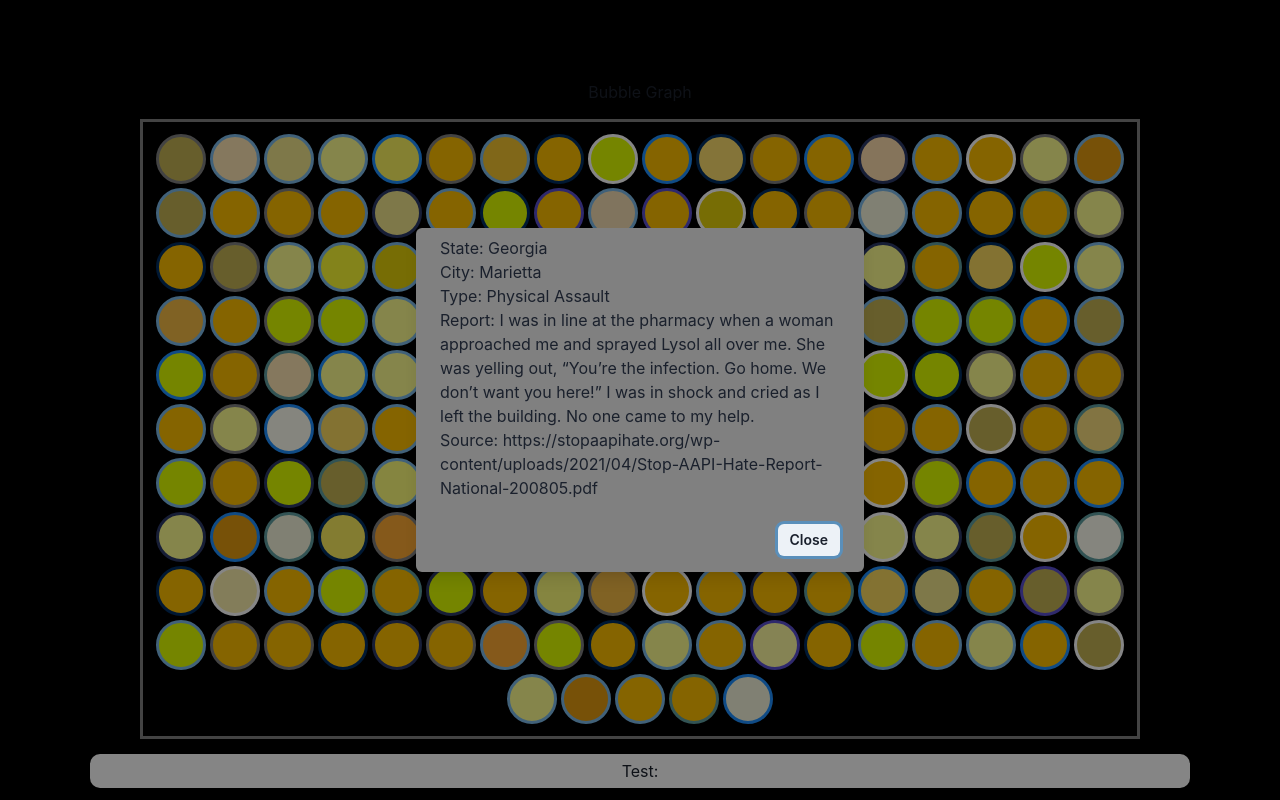
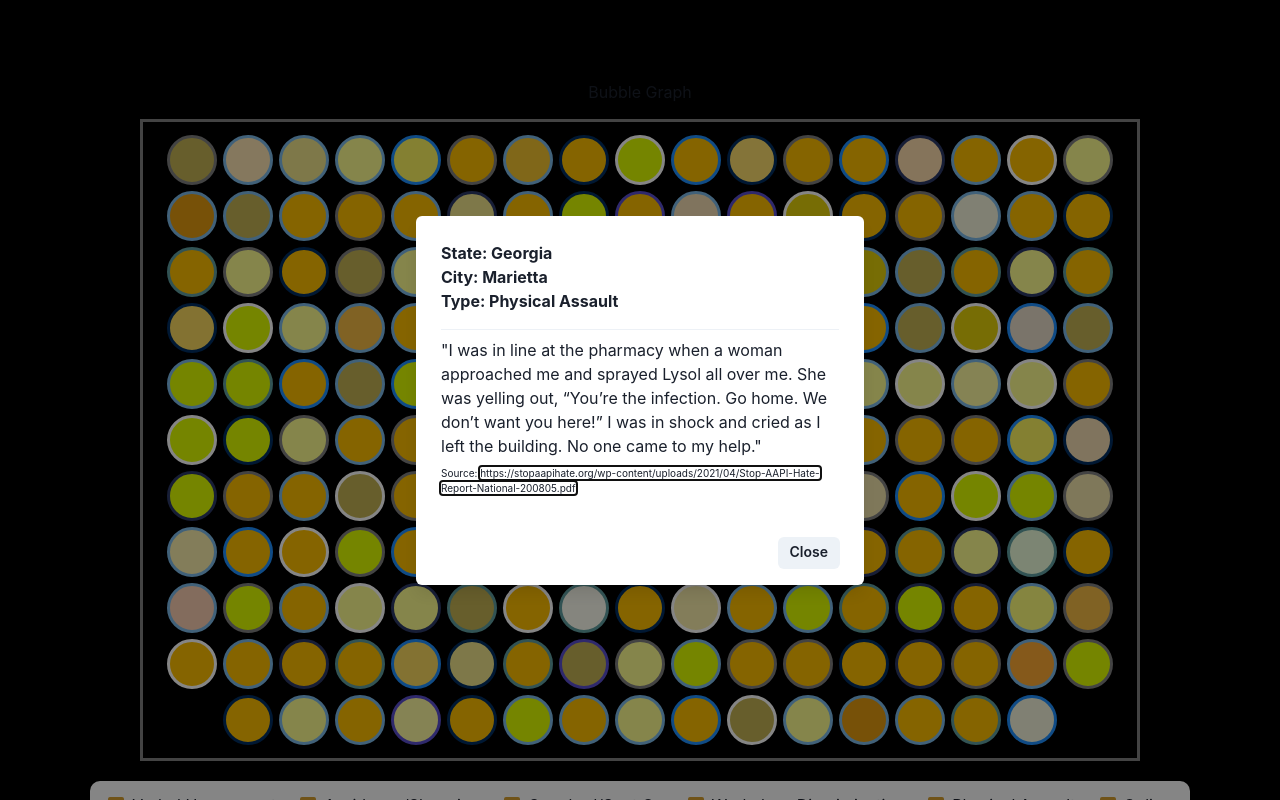
Before and after one commit to rolandyangg/vizAsianHate, a Next.js app: page / in a window 1280 px wide. Both pictures are taken after a click on the element 181 px from the left and 159 px from the top of the page. Shown: the top 800 px of the page. Built offline with nearby package versions, Linux system fonts and the light colour scheme.

Commit message:
Finish Bubble Graph Functionality

```diff
--- a/src/components/bubblegraph/bubblegraph.jsx
+++ b/src/components/bubblegraph/bubblegraph.jsx
@@ -1,10 +1,10 @@
 /* eslint-disable no-unused-vars */
 /* eslint-disable no-undef */
-import { Box, Text, Center, Flex, Icon, Modal, ModalBody, ModalCloseButton, ModalContent, ModalOverlay, ModalFooter, Button, CheckboxGroup, Checkbox, HStack, useDisclosure, useForceUpdate } from '@chakra-ui/react'
+import { Box, Text, Center, Flex, Icon, Modal, ModalBody, ModalCloseButton, ModalContent, ModalOverlay, ModalFooter, Button, CheckboxGroup, Checkbox, HStack, useDisclosure, Link, Divider, Tooltip } from '@chakra-ui/react'
 import { useState } from "react";
 import { render } from 'react-dom';
 import { testimonies, stateColors, typeColors } from './aapitestimonydata'
-import { NextLink } from "next/link"
+import NextLink from "next/link"
 
 const possibleStates = Object.keys(stateColors)
 const possibleTypes = Object.keys(typeColors)
@@ -28,26 +28,29 @@ function Bubble(props) {
 
 	return (
 		<>
-			<Box bgColor={props.bgColor} borderWidth="3px" borderColor={props.borderColor} w="50px" h="50px" rounded="50px" m="2px" transition="all 0.3s ease"
+		<Tooltip closeDelay={10} label={ "(" + (props.City) + ", " + (props.State) + ") " + (props.Type)}>
+			<Box bgColor={props.bgColor} borderWidth="3px" borderColor={props.borderColor} w="50px" h="50px" rounded="50px" m="3px" transition="all 0.3s ease"
 						_hover={{
 							cursor: "pointer",
-							transform: "scale(0.80)",
+							transform: "scale(0.7)",
 							borderWidth: "7px",
-
 						}}
 						onClick={onOpen}>
 			</Box>
+		</Tooltip>
+
 
 			<Modal isOpen={isOpen} onClose={onClose} isCentered motionPreset="slideInButtom">
 						<ModalOverlay />
-						<ModalContent bgColor="gray" align="center">
-							<ModalBody>
+						<ModalContent bgColor="white" align="center">
+							<ModalBody p="25px">
 								<Box>
-									<Text>State: {props.State}</Text>
-									<Text>City: {props.City}</Text>
-									<Text>Type: {props.Type}</Text>
-									<Text>Report: {props.Report}</Text>
-									<Text>Source: {props.Source}</Text>
+									<Text fontWeight="bold">State: {props.State}</Text>
+									<Text fontWeight="bold">City: {props.City}</Text>
+									<Text fontWeight="bold">Type: {props.Type}</Text>
+									<Divider py={2}/>
+									<Text py={2}>"{props.Report}"</Text>
+									<Text fontSize={10}>Source: <NextLink target="_blank" href={props.Source} isExternal>{props.Source}</NextLink></Text>
 								</Box>
 							</ModalBody>
 							<ModalFooter>
@@ -129,9 +132,6 @@ export default function BubbleGraph() {
 				{renderBubbles()}
 			</Center>
 			<Box>
-				<Flex maxW="1100px" maxH="30px" bgColor="white" p="17px" align="center" justify="center" rounded="10px">
-					<Text>Test:</Text>
-				</Flex>
 				<CheckboxGroup>
 					<Flex bgColor="white" maxW="1100px" align="center" justify="center" rounded="10px" m={5} flexWrap="wrap">
 						{possibleTypes.map((type, i) => {
@@ -160,7 +160,7 @@ export default function BubbleGraph() {
 						})}
 					</Flex>
 				</CheckboxGroup>
-				<Flex align="center" justify="center">
+				<Flex align="center" justify="center" flexWrap="wrap">
 					<Button m={3} onClick={(e) => {adjustAll(false, "types")}}>Clear Types</Button>
 					<Button m={3} onClick={(e) => {adjustAll(false, "states")}}>Clear States</Button>
 					<Button m={3} onClick={(e) => {adjustAll(true, "types")}}>Select All Types</Button>
```
